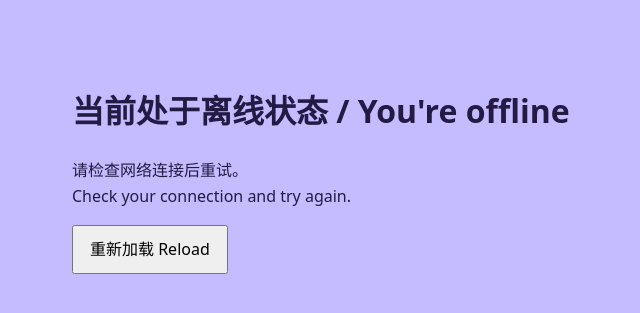
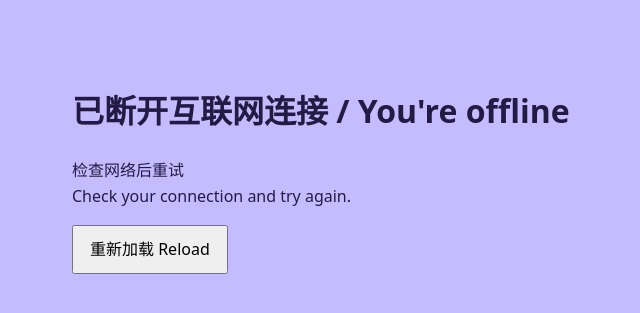
Before and after one commit to xia0leng/xia0leng.github.io, a Jekyll site: the page offline.html, which Jekyll copies as it is, in a window 1280 px wide. Shown: the top 313 px of the page, without its empty margins (280-920 px from the left). Built offline with Jekyll 4.4.1, drawn with Linux system fonts in a browser that asks for light colours.

Commit message:
Update offline.html

```diff
--- a/offline.html
+++ b/offline.html
@@ -4,15 +4,15 @@
   <meta charset="utf-8">
   <meta name="viewport" content="width=device-width, initial-scale=1">
   <meta name="theme-color" content="#c5bcff">
-  <title>离线 Offline | Xiaoleng</title>
+  <title>Offline | Xiaoleng Official Website</title>
   <style>
     body { margin: 3rem auto; padding: 1rem; max-width: 36rem; font: 1rem/1.6 system-ui, sans-serif; background: #c5bcff; color: #241b44; }
     button { padding: .6rem 1rem; font: inherit; cursor: pointer; }
   </style>
 </head>
 <body>
-  <h1>当前处于离线状态 / You're offline</h1>
-  <p>请检查网络连接后重试。<br>Check your connection and try again.</p>
+  <h1>已断开互联网连接 / You're offline</h1>
+  <p>检查网络后重试<br>Check your connection and try again.</p>
   <button type="button" onclick="location.reload()">重新加载 Reload</button>
 </body>
 </html>
```
